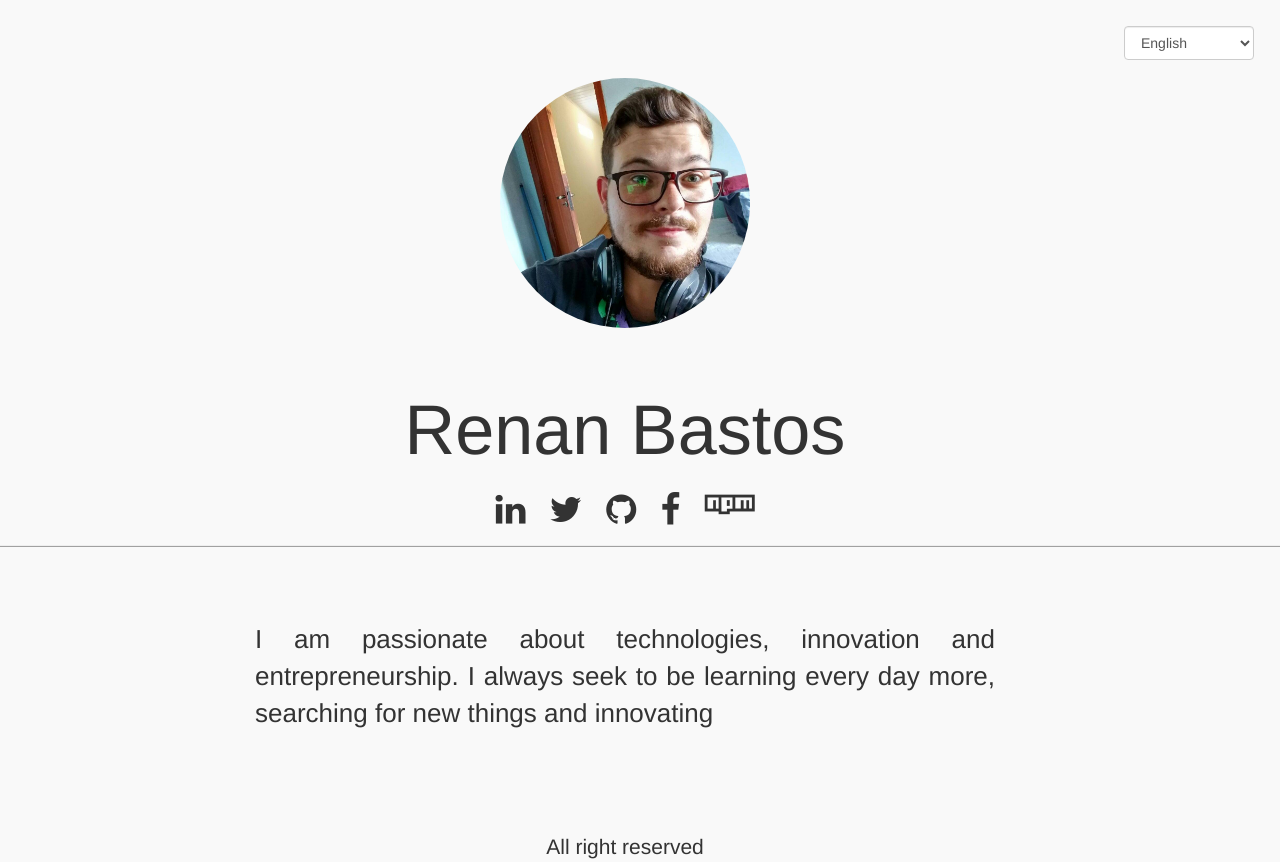
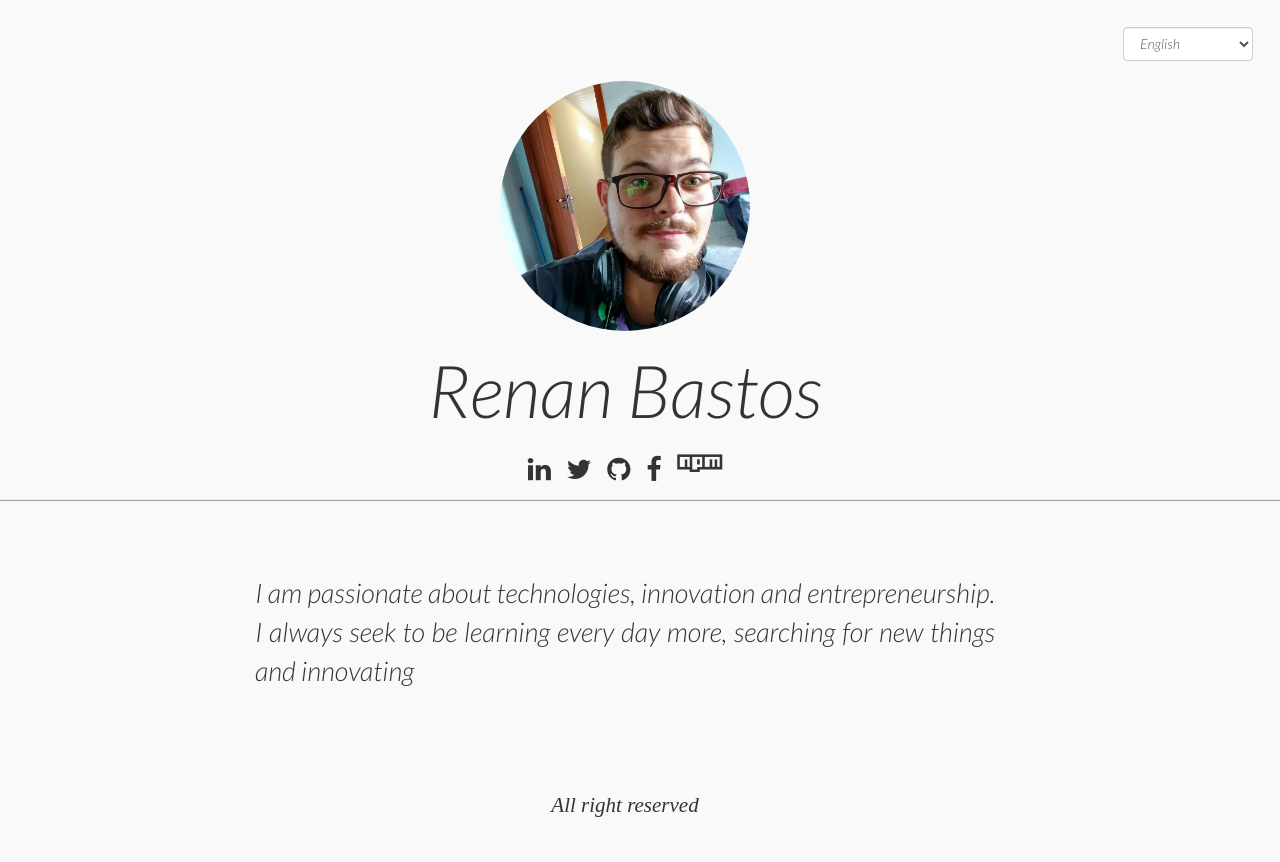
Before and after one commit to renanbastos93/renanbastos.com.br, a website: page index.html in a window 1280 px wide. After the commit the page ends 820 px from the top, so only its background shows below. Drawn offline with nearby package versions, Linux system fonts and the light colour scheme; files whose address does not match are found by name.

Commit message:
alter font to lato, try centralize icons

```diff
--- a/css/style.css
+++ b/css/style.css
@@ -1,7 +1,17 @@
 *{
 	margin: 0 auto;
 	padding: 0 auto;
-	font-size: 26px;
+	font-size: 27px;
+    font-family: "Lato", sans-serif;
+    font-style: italic;
+    font-weight: 200;
+}
+h1{
+	font-weight: 300;
+}
+footer{
+	font-family: "Times new roman", sans-serif;
+	font-weight: 400;
 }
 body{
 	background-color: #f9f9f9;
@@ -11,17 +21,11 @@ body{
 	margin-top: 3em;
 }
 .title{
-	margin-top: 5%;
+	margin-top: 1.5%;
 	font-size: 2.7em;
 }
 .footer{
 	font-size: 1.5em;
-}
-p.icon>a{
-	font-size: 35px;
-}
-p.icon>a>i.icon-npm{
-	font-size: 50px;
 }
 hr {
   min-width:85%;
@@ -69,6 +73,8 @@ footer[margin-top]{
 	color: #3b5997;
 }
 .icon-npm:hover, .icon-npm:active{
-	font-size: 100px;
 	color: #cb3837;
 }
+.icon-npm{
+	font-size: 45px;
+}
--- a/index.html
+++ b/index.html
@@ -34,6 +34,7 @@
 	<!-- Optional theme -->
 	<link rel="stylesheet" href="https://maxcdn.bootstrapcdn.com/bootstrap/3.3.7/css/bootstrap-theme.min.css" integrity="sha384-rHyoN1iRsVXV4nD0JutlnGaslCJuC7uwjduW9SVrLvRYooPp2bWYgmgJQIXwl/Sp" crossorigin="anonymous">
 	<link rel="stylesheet" href="https://maxcdn.bootstrapcdn.com/font-awesome/4.4.0/css/font-awesome.min.css">
+	<link href="https://fonts.googleapis.com/css?family=Lato:300i,400,400i,700" rel="stylesheet">
 
 	<!-- My Styles -->
 	<link rel="stylesheet" href="css/font-mfizz.css">
```
